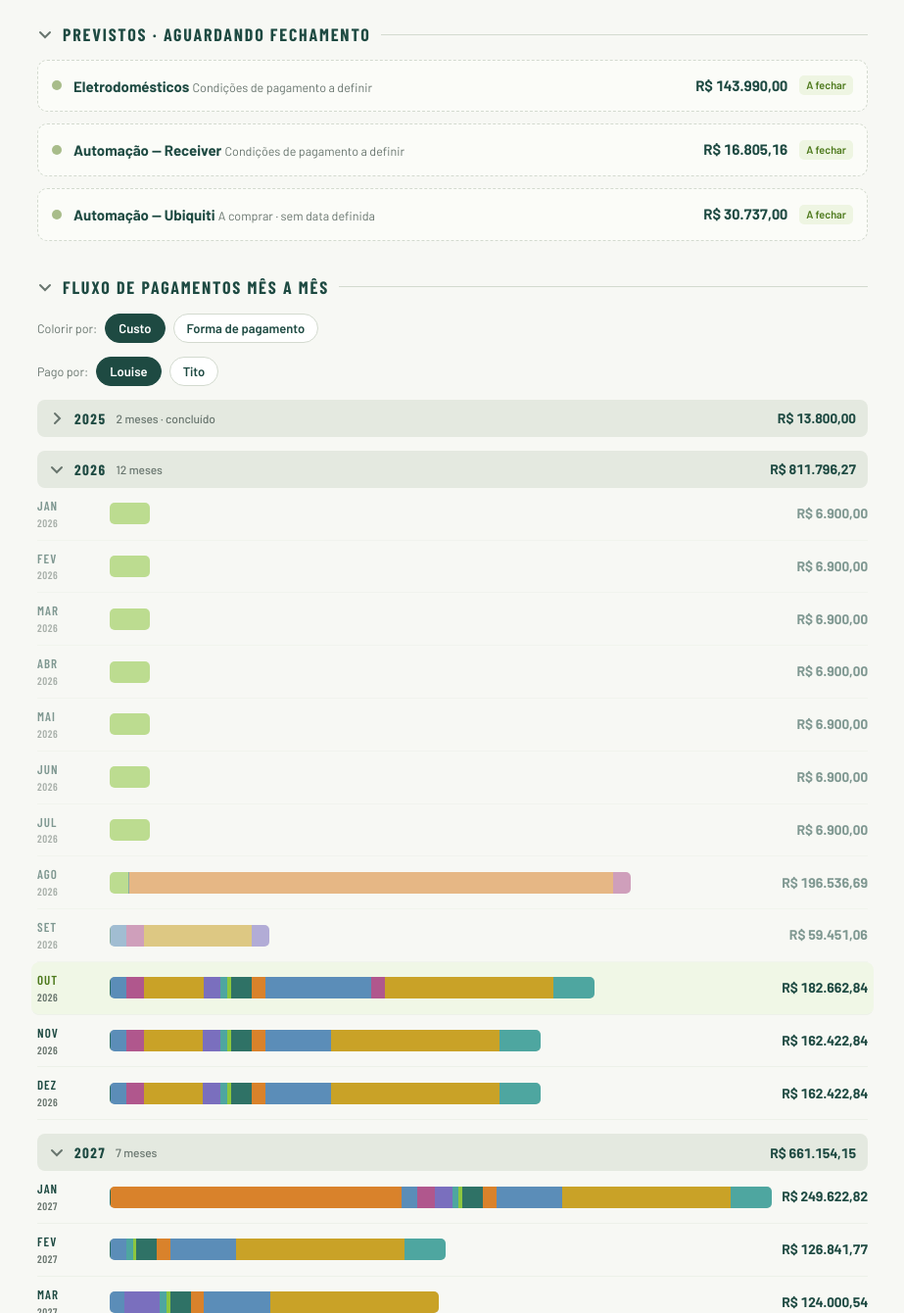
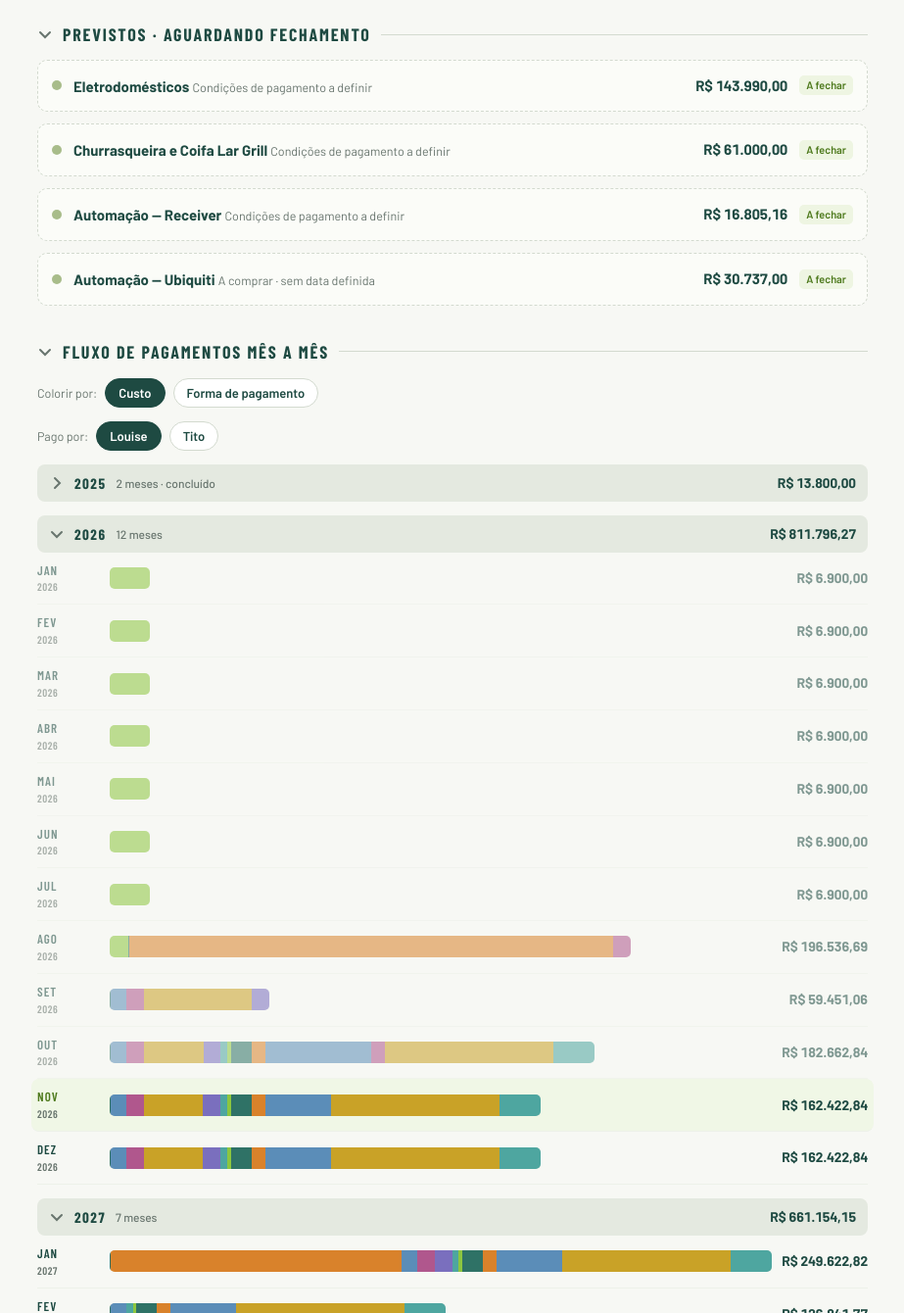
Before and after one commit to rodrigotito13/rodrigotito13.github.io, a plain HTML site: page index.html in a window 1280 px wide. Shown: the part 1460-2800 px from the top of the page at 98% size, without its empty margins (178-1101 px from the left). Drawn offline with nearby package versions, Linux system fonts and the light colour scheme.

Commit message:
Add files via upload

```diff
--- a/index.html
+++ b/index.html
@@ -244,7 +244,7 @@
 <header>
   <div class="head-inner">
     <h1>Projeto Mirage</h1>
-    <div class="head-sub">Atualizado em 08/10/2026</div>
+    <div class="head-sub">Atualizado em 05/11/2026</div>
   </div>
 </header>
 
@@ -332,7 +332,7 @@
    DADOS DA OBRA — cada novo custo entra neste array
    forma: 'boleto' | 'cartao' | 'vista'
 ===================================================== */
-const HOJE = new Date('2026-10-10T12:00:00');
+const HOJE = new Date('2026-11-05T12:00:00');
 
 const CUSTOS = [
   {
@@ -532,6 +532,11 @@ const PREVISTOS = [
     nome: 'Eletrodomésticos',
     detalhe: 'Condições de pagamento a definir',
     total: 143990.00
+  },
+  {
+    nome: 'Churrasqueira e Coifa Lar Grill',
+    detalhe: 'Condições de pagamento a definir',
+    total: 61000.00
   },
   {
     nome: 'Automação — Receiver',
```
